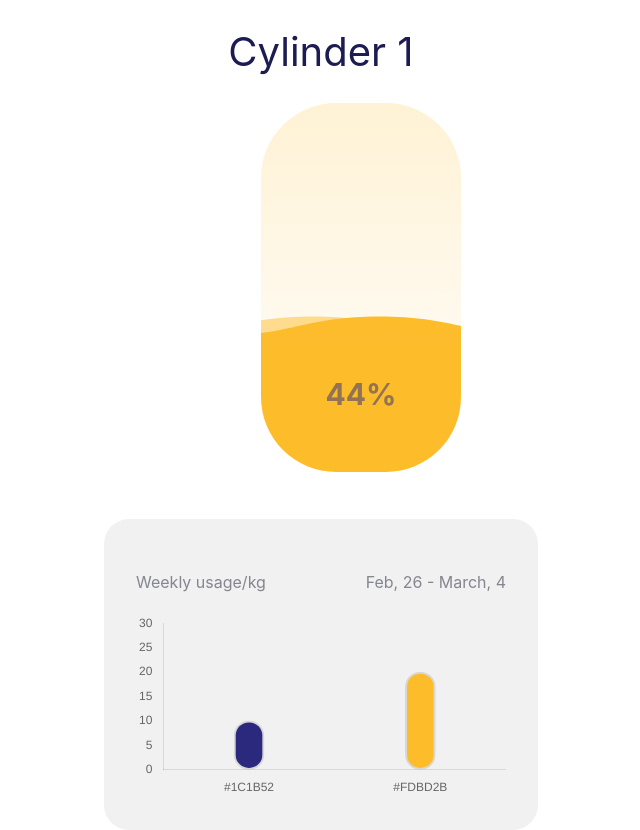
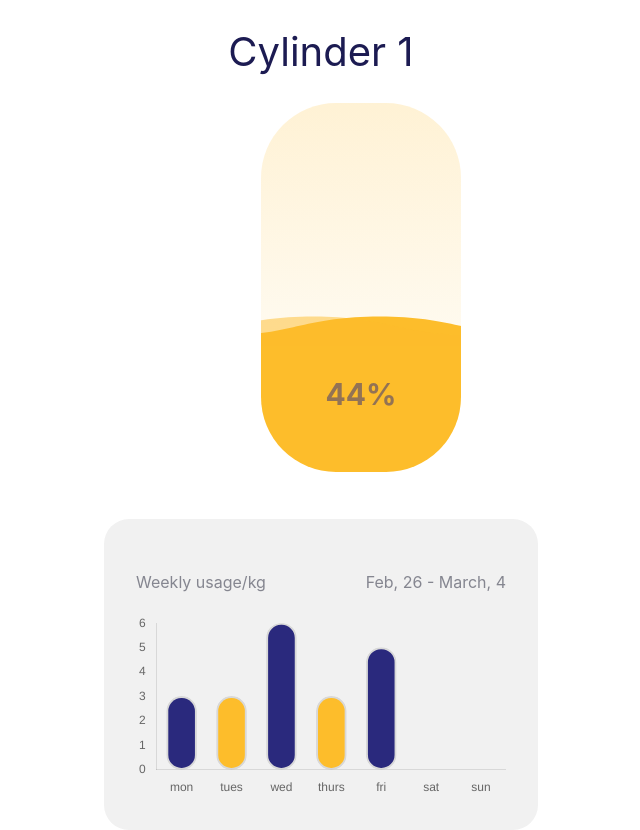
Before and after one commit to AchaRhaah/gasvisor-filling, a React (Create React App) app: page / in a window 1280 px wide. Shown: the whole page, without its empty margins (319-959 px from the left). Built offline with nearby package versions, Linux system fonts and the light colour scheme; no server answers.

Commit message:
Added daily updates on barchart

```diff
--- a/src/App.js
+++ b/src/App.js
@@ -23,11 +23,26 @@ ChartJs.register(
 );
 
 function App() {
+  var startingWeightForDay = 20;
+  const daysWeight = (currnetWeight) => {
+    const usedWeight = startingWeightForDay - currnetWeight;
+    startingWeightForDay = currnetWeight;
+    console.log(startingWeightForDay);
+    return usedWeight;
+  };
   const [data, setData] = useState({
-    labels: ["#1C1B52", "#FDBD2B"],
+    labels: ["mon", "tues", "wed", "thurs", "fri", "sat", "sun"],
     datasets: [
       {
-        data: [10, 20, 30],
+        data: [
+          daysWeight(17),
+          daysWeight(14),
+          daysWeight(8),
+          daysWeight(5),
+          daysWeight(0),
+          daysWeight(0),
+          daysWeight(0),
+        ],
         backgroundColor: ["#2A297D", "#FDBD2B"],
         barThickness: 30,
         borderWidth: 2,
@@ -45,11 +60,8 @@ function App() {
           // console.log("ress: ", res);
         })
         .then((res) => {
-          console.log("res: ", res);
-          const label = [];
           const data = [];
           for (var i of 7) {
-            label.push(i.name);
             data.push(i.id);
           }
           setData({
@@ -61,7 +73,6 @@ function App() {
             ],
 
             // These labels appear in the legend and in the tooltips when hovering different arcs
-            labels: label,
           });
         })
         .catch((e) => {
```
